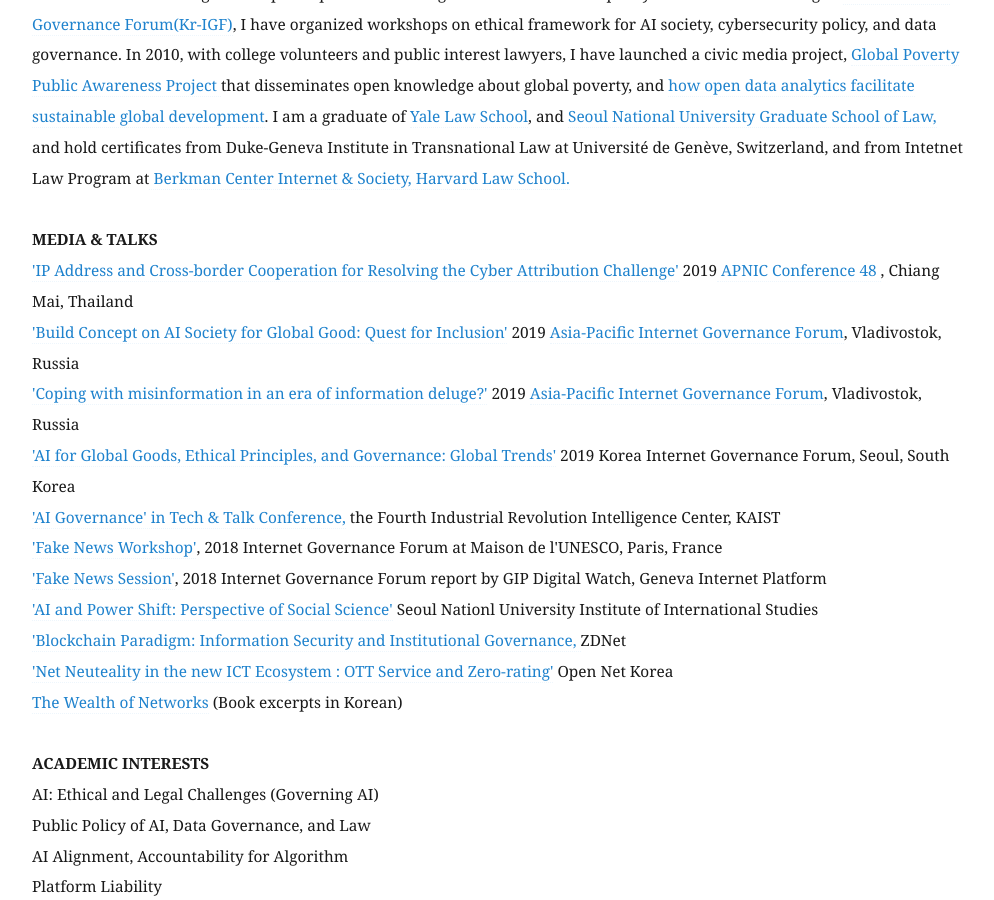
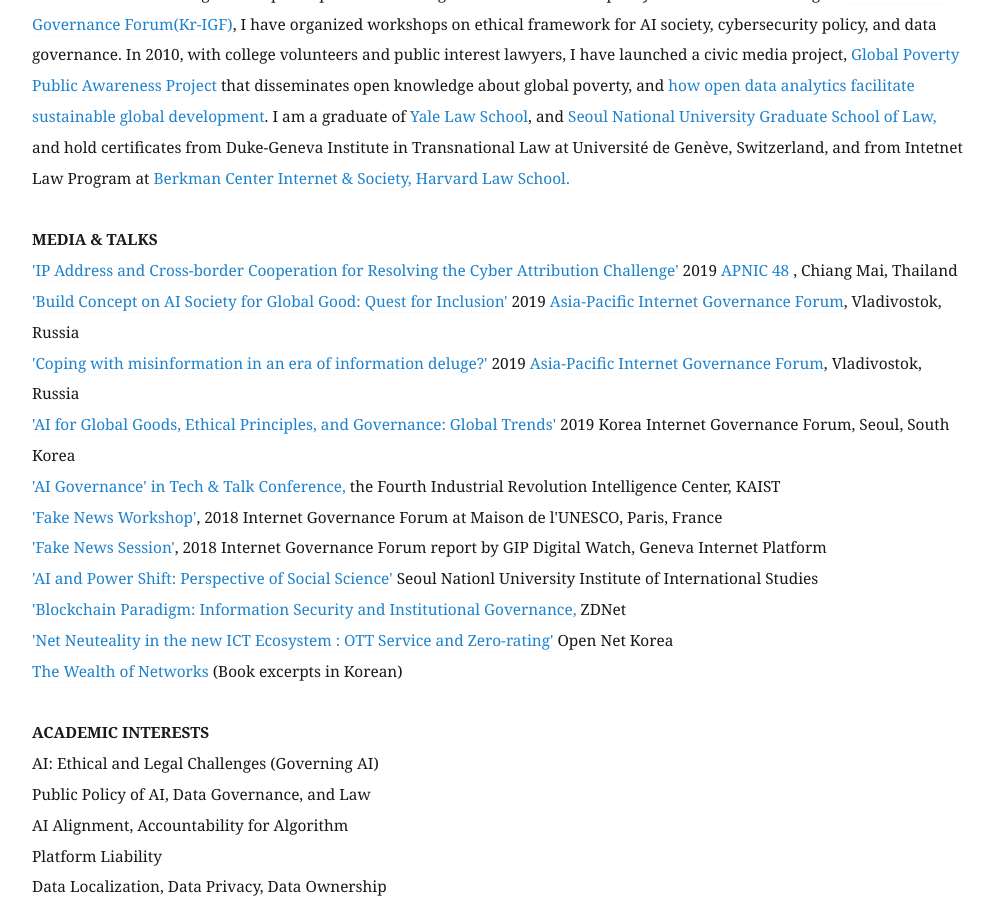
Before and after one commit to eunchangchoi/eunchangchoi.github.io, a Jekyll site: the page built from index.md, in a window 1280 px wide and 900 px high, scrolled down 1525 px. Shown: the whole window, without its empty margins (68-1062 px from the left). Built offline with Jekyll 4.4.1, drawn with Linux system fonts in a browser that asks for light colours.

Commit message:
Update index.md

```diff
--- a/index.md
+++ b/index.md
@@ -27,7 +27,7 @@
    <br>
 
  <strong> MEDIA & TALKS </strong> <br>
-<a href="https://youtu.be/uRsC_ypHGCg?t=1336">'IP Address and Cross-border Cooperation for Resolving the Cyber Attribution Challenge'</a> 2019<a href="https://conference.apnic.net/48/program/schedule/#/day/6/cooperation-sig"> APNIC Conference 48 </a>, Chiang Mai, Thailand<br>
+<a href="https://youtu.be/uRsC_ypHGCg?t=1336">'IP Address and Cross-border Cooperation for Resolving the Cyber Attribution Challenge'</a> 2019<a href="https://conference.apnic.net/48/program/schedule/#/day/6/cooperation-sig"> APNIC 48 </a>, Chiang Mai, Thailand<br>
 <a href="https://www.ftp.asia/index.php/s/tLZWIWMG1Qp7oA0">'Build Concept on AI Society for Global Good: Quest for Inclusion'</a> 2019 <a href="https://2019.aprigf.asia/prog"> Asia-Pacific Internet Governance Forum</a>, Vladivostok, Russia <br>
  <a href="https://www.ftp.asia/index.php/s/HGkuD3YVUBssKrP">'Coping with misinformation in an era of information deluge?'</a> 2019 <a href="https://2019.aprigf.asia/prog"> Asia-Pacific Internet Governance Forum</a>, Vladivostok, Russia <br>
  <a href="https://www.youtube.com/watch?v=0-ysDtfJ8Jk">'AI for Global Goods, Ethical Principles, and Governance: Global Trends'</a>  2019 Korea Internet Governance Forum, Seoul, South Korea<br>
```
